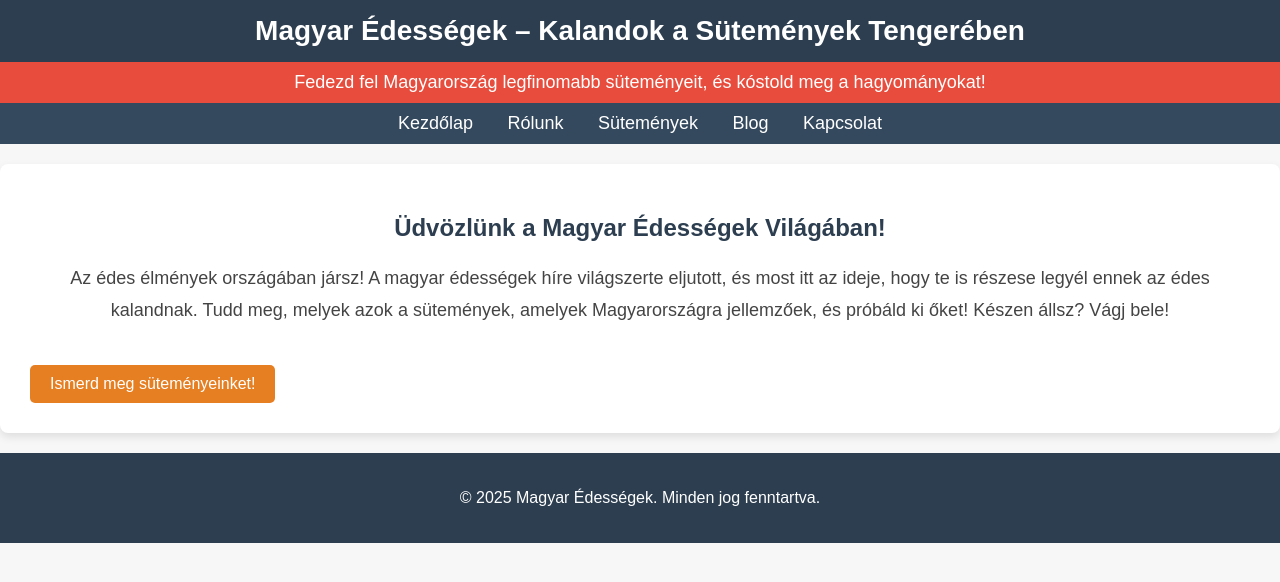
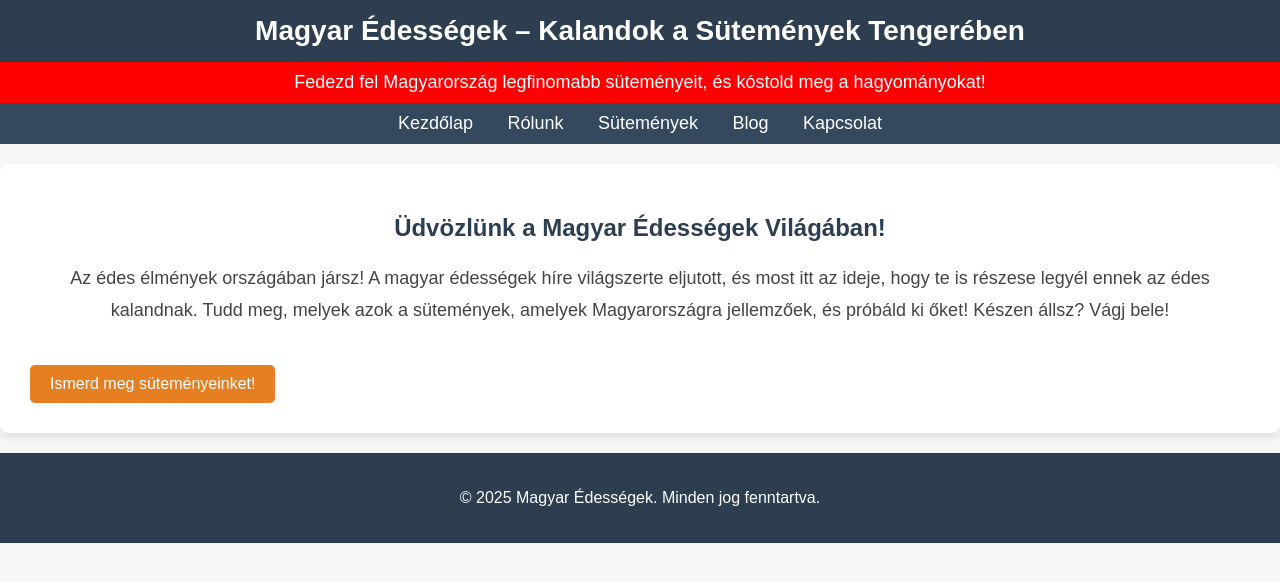
Before and after one commit to petike77725/g, a plain HTML site: page peti.html in a window 1280 px wide. Drawn offline with Linux system fonts and the light colour scheme.

Commit message:
Update peti.html

```diff
--- a/peti.html
+++ b/peti.html
@@ -21,7 +21,7 @@
             font-weight: bold;
         }
         .announcement-bar {
-            background-color: #e74c3c;
+            background-color: #ff0000;
             color: white;
             padding: 10px;
             text-align: center;
@@ -138,6 +138,7 @@
     </header>
 
     <div class="announcement-bar">
+
         Fedezd fel Magyarország legfinomabb süteményeit, és kóstold meg a hagyományokat!
     </div>
 
```
